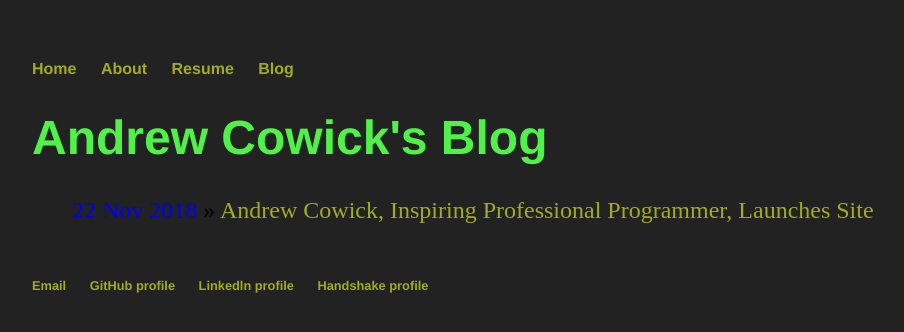
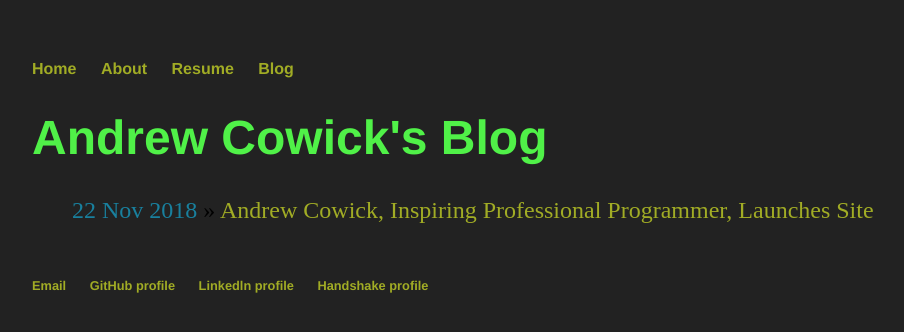
Before and after one commit to acow19/acow19.github.io, a Jekyll site: the page built from blog/index.html, in a window 1280 px wide. Shown: the top 332 px of the page, without its empty margins (160-1064 px from the left). Built offline with Jekyll 4.4.1, drawn with Linux system fonts in a browser that asks for light colours.

Commit message:
Update index.html
Changed color of post date text to match the style of the rest of the website

```diff
--- a/blog/index.html
+++ b/blog/index.html
@@ -6,6 +6,6 @@ title: Andrew Cowick's Blog
 	<ul class="posts">
 
 	  {% for post in site.posts %}
-	    <li><span style="color:blue">{{ post.date | date_to_string }}</span> » <a href="{{ post.url }}" title="{{ post.title }}">{{ post.title }}</a></li>
+	    <li><span style="color:#19809e">{{ post.date | date_to_string }}</span> » <a href="{{ post.url }}" title="{{ post.title }}">{{ post.title }}</a></li>
 	  {% endfor %}
 	</ul>
```
